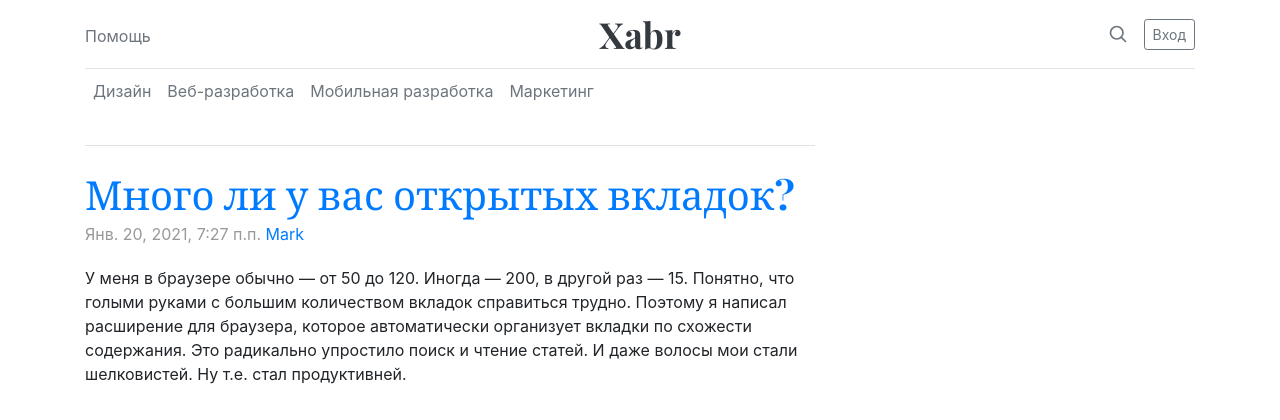
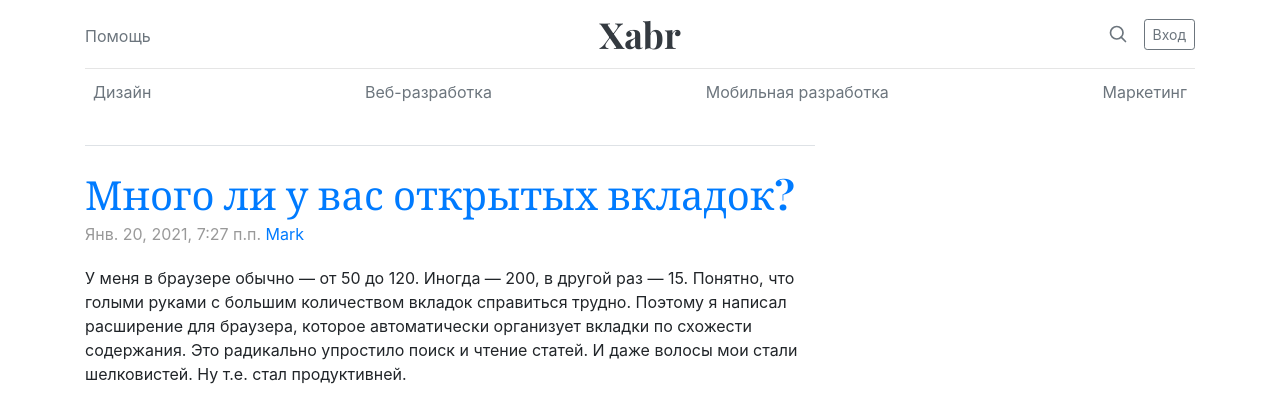
Before and after one commit to Andrewkar7/xabr-on-django, a Django app: page / in a window 1280 px wide. Shown: the top 420 px of the page. Run offline with Django 3.2, Linux system fonts and the light colour scheme; data comes from the database, SQL or seed files in the repository; some libraries are stand-ins or nearby versions.

Commit message:
нашла ошибку в стилях меню, теперь выравнивание меню нормальное

```diff
--- a/xabr/mainapp/templates/mainapp/includes/inc__main_menu.html
+++ b/xabr/mainapp/templates/mainapp/includes/inc__main_menu.html
@@ -1,11 +1,10 @@
 {% load static %}
 <div class="header">
-    <div class="nav-scroller py-1 mb-2">
+    <div class="nav-scroller py-1 mb-2 ">
 
         <nav class="nav d-flex justify-content-between">
-            <nav class="nav d-flex justify-content-between">
                 {% for category in categories %}
-                <a class="p-2 text-body {% if request.resolver_match.kwargs.pk|add:0 == category.pk %} {%else %} text-muted {% endif%}" href="{% url 'main:category_page' category.pk %}">{{category.name}}</a>
+                    <a class="p-2 text-body {% if request.resolver_match.kwargs.pk|add:0 == category.pk %} {%else %} text-muted {% endif%}" href="{% url 'main:category_page' category.pk %}">{{category.name}}</a>
                 {% endfor %}
 
         </nav>
--- a/xabr/static/css/style.css
+++ b/xabr/static/css/style.css
@@ -133,3 +133,7 @@ h1, h2, h3, h4, h5, h6 {
         font-size: 3.5rem;
     }
 }
+
+.text-body{
+    text-align: justify;
+}
```
